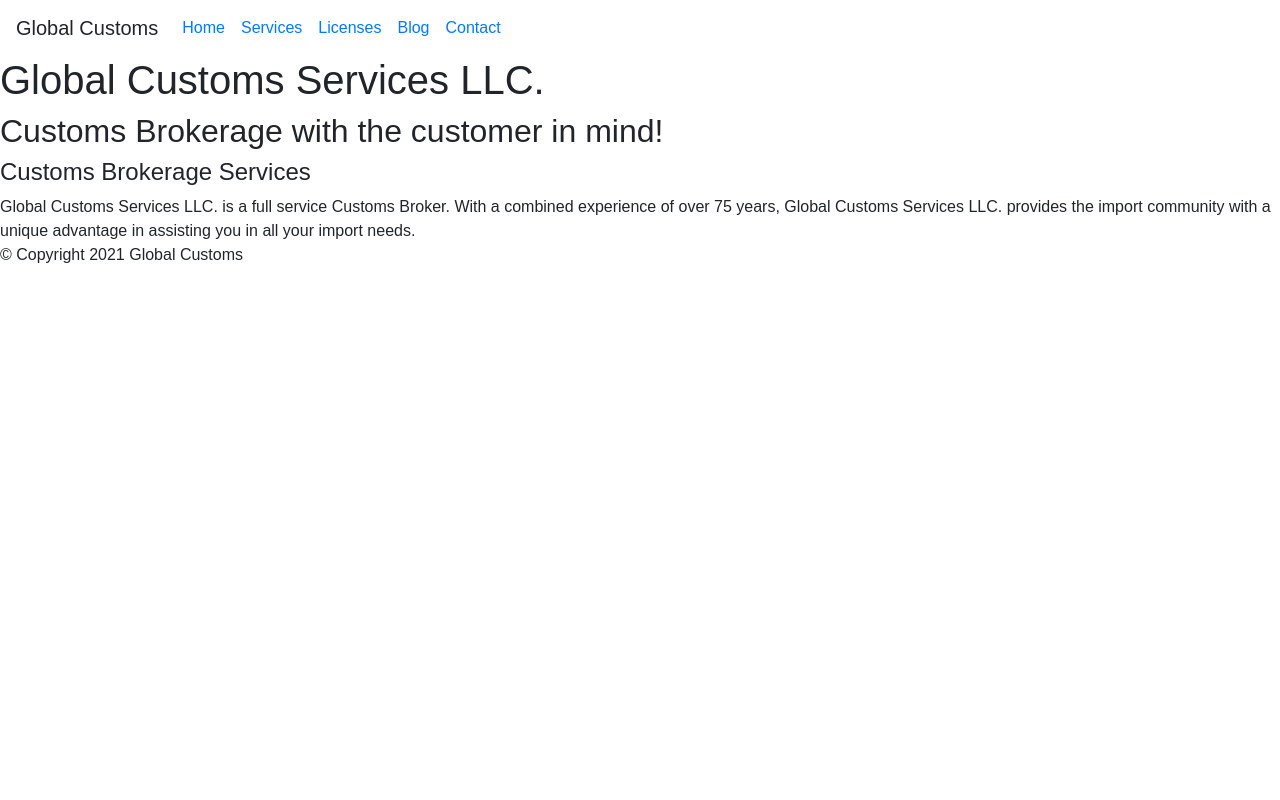
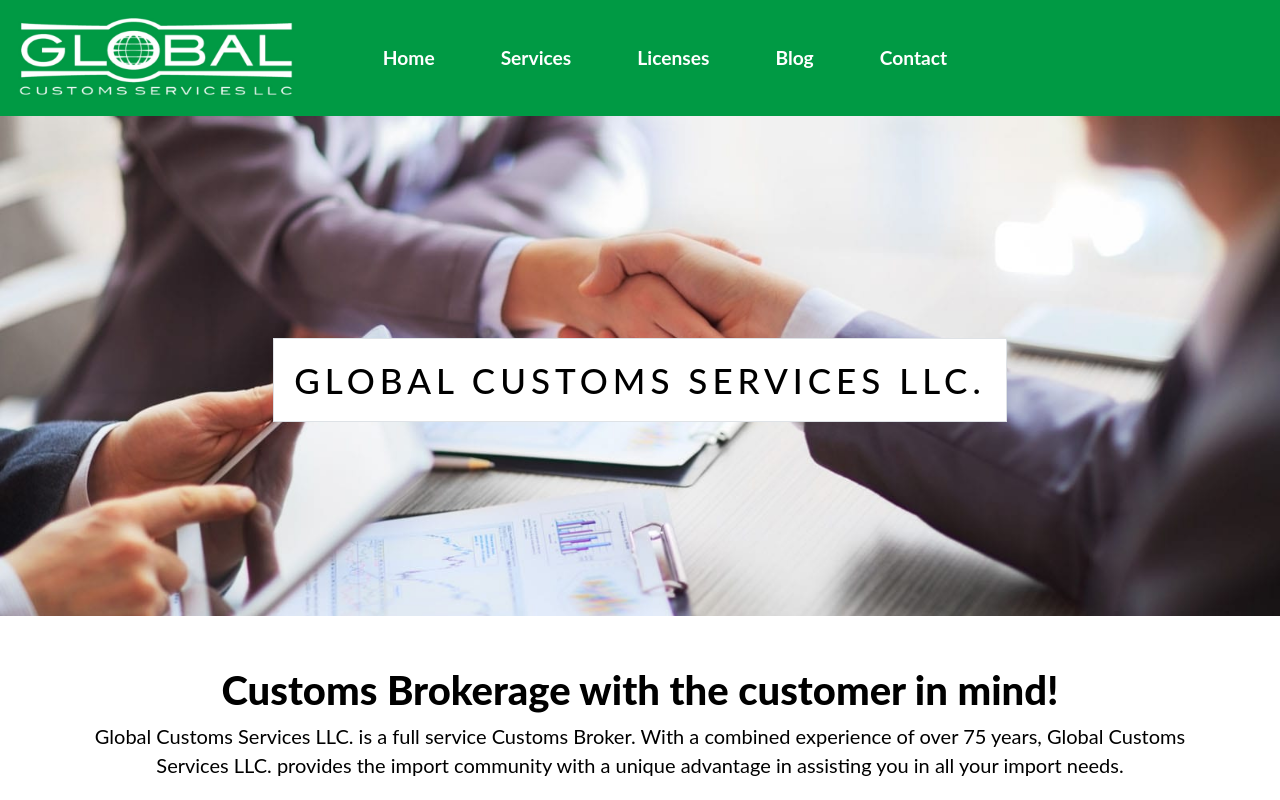
Before and after one commit to Carlosbenitez/GlobalWebsite, a React (Create React App) app: page / in a window 1280 px wide. Shown: the top 800 px of the page. Built offline with nearby package versions, Linux system fonts and the light colour scheme.

Commit message:
changed the theme of the page making the background scroll with the page. Also commented out the about page I may use the home page as the about

```diff
--- a/public/css/style.css
+++ b/public/css/style.css
@@ -1,19 +1,151 @@
-html{
+body, html{
     height: 100%;
+    margin: 0;
+    font-family: "Lato", sans-serif;
+    font-size: 16px;
+    font-weight: 400;
+    line-height: 1.8em;
+    color: #666;
+    background-color: white;
+    color: black;
 }
 
-body{
-    font-family: Arial, Helvetica, sans-serif;
+/* Home specific style */
+
+.pimg1{
+    position:relative;
+    background-position: center;
+    background-size: cover;
+    background-attachment: fixed;
 }
 
-.lists{
+.pimg1{
+    background-image: url(../img/ConsultingIMG.jpg);
+    height: 500px;
+    min-height: 100%;
+    background-repeat: no-repeat;
+}
+
+.ptext{
+    position: absolute;
+    top: 50%;
+    width: 100%;
+    text-align: center;
+    color: black;
+    font-size: 35px;
+    letter-spacing: 5px;
+    text-transform: uppercase;
+    font-weight: 550;
+}
+
+.ptext .border{
+    background-color: white;
+    padding: 20px;
+}
+
+.section{
+    text-align: center;
+    padding: 50px 80px;
+}
+
+#homequote{
+    font-weight: 800;
+}
+
+#homeabout{
+    font-size: 20px;
+}
+
+/* Services specific style */
+
+.serviceslists{
     list-style-type: square;
     display: list-item;
     padding-left: 30px;
 }
 
-.sublists{
+.servicessublists{
     list-style-type: circle;
     display: list-item;
     margin-left: 30px;
 }
+
+/* Licenses specific style */
+
+.licenseslists{
+    list-style-type: square;
+    display: list-item;
+    padding-left: 30px;
+}
+
+
+/* Navbar specific style */
+
+
+.navbar-nav{
+    position: absolute;
+    top: 50%;
+    left: 50%;
+    transform: translate(-50%, -50%);
+    font-weight: 700;
+    font-size: larger;
+}
+
+#navbarimg{
+    height: 90px;
+    width: 300px;
+    margin-left: -10px;
+}
+
+.navbar-toggler{
+    background-color:white;
+}
+
+.navbar{
+    width: 100%;
+    top: 0;
+    z-index: 5;
+    background-color: rgba(0,154,68,255);
+}
+
+.nav-item{
+    color: white;
+    margin-left: 50px;
+    transition: 0.75s ease;
+}
+
+    .nav-item:hover {
+    border-radius: 5px;
+    color: rgba(0,154,68,255);
+    background-color: white;
+    padding: 10px 0px 15px;
+}
+
+    .navbar-brand{
+    color:white;
+    font-weight: bold;
+}
+
+/* Footer specific style */
+
+.footer{
+    margin-top: auto;
+    text-align: center;
+    width: 100%;
+    bottom: 0;
+    opacity: 80%;
+    left: 0;
+    bottom: 0;
+}
+
+
+@media(max-width: 568px) {
+    .pimg1{
+        background-attachment: scroll;
+    }
+    #navbarimg{
+        height: 100px;
+        width: 200px;
+        margin-left: -10px;
+    }
+}
--- a/public/index.html
+++ b/public/index.html
@@ -33,5 +33,15 @@
   <body>
     <noscript>You need to enable JavaScript to run this app.</noscript>
     <div id="root"></div>
+
+    <script src="https://code.jquery.com/jquery-3.5.1.slim.min.js"
+    integrity="sha384-DfXdz2htPH0lsSSs5nCTpuj/zy4C+OGpamoFVy38MVBnE+IbbVYUew+OrCXaRkfj"
+    crossorigin="anonymous"></script>
+  <script src="https://cdn.jsdelivr.net/npm/popper.js@1.16.0/dist/umd/popper.min.js"
+    integrity="sha384-Q6E9RHvbIyZFJoft+2mJbHaEWldlvI9IOYy5n3zV9zzTtmI3UksdQRVvoxMfooAo"
+    crossorigin="anonymous"></script>
+  <script src="https://stackpath.bootstrapcdn.com/bootstrap/4.5.0/js/bootstrap.min.js"
+    integrity="sha384-OgVRvuATP1z7JjHLkuOU7Xw704+h835Lr+6QL9UvYjZE3Ipu6Tp75j7Bh/kR0JKI"
+    crossorigin="anonymous"></script>
   </body>
 </html>
--- a/src/components/nav.js
+++ b/src/components/nav.js
@@ -1,10 +1,11 @@
 import React from "react"
 import { Link } from "react-router-dom"
+import GlobalLogo from "./img/GlobalLogo.jpg"
 
 function Nav() {
     return (
         <nav className="navbar navbar-expand-sm">
-            <title className="navbar-brand">Global Customs</title>
+            <title className="navbar-brand"> <img id="navbarimg" alt="Business meeting background"src={GlobalLogo}/></title>
             <button className="navbar-toggler" type="button" data-toggle="collapse" data-target="#navbarNavAltMarkup"
                 aria-controls="navbarNavAltMarkup" aria-expanded="false" aria-label="Toggle navigation">
                 <span className="navbar-toggler-icon"><i className="fa fa-bars"></i></span>
@@ -12,6 +13,7 @@
             <div className="collapse navbar-collapse" id="navbarNavAltMarkup">
                 <div className="navbar-nav">
                     <Link to="/GlobalWebsite" className="nav-item nav-link active">Home</Link>
+                    {/* <Link to="/GlobalWebsite/about" className="nav-item nav-link">About</Link> */}
                     <Link to="/GlobalWebsite/services" className="nav-item nav-link active">Services</Link>
                     <Link to="/GlobalWebsite/licenses" className="nav-item nav-link active">Licenses</Link>
                     <Link to="/GlobalWebsite/blog" className="nav-item nav-link active">Blog</Link>
--- /dev/null
+++ b/src/pages/about/about.js
@@ -0,0 +1,19 @@
+import React from "react"
+
+
+function About() {
+
+    return (
+        <>
+            <h1 id=""><span id="">About Us</span></h1>
+            <h4>Customs Brokerage Services</h4>
+            <div className="contentback">
+                <article id="hometext" className="hometextbg">
+                    Global Customs Services LLC. is a full service Customs Broker. With a combined experience of over 75 years, Global Customs Services LLC. provides the import community with a unique advantage in assisting you in all your import needs.
+                </article>
+            </div>
+        </>
+    )
+}
+
+export default About
--- a/src/pages/contact/contact.js
+++ b/src/pages/contact/contact.js
@@ -10,7 +10,7 @@
 
 
             <div id="contentback">
-                <h1 id="contacth1"><span id="contacth1bg">Contact Me!</span></h1>
+                <h1 id="contacth1"><span id="contacth1bg">Contact Us!</span></h1>
                 <hr />
                 <form id="contactform">
                     <div className="form-group col-md-6">
--- a/src/pages/home/home.js
+++ b/src/pages/home/home.js
@@ -4,14 +4,34 @@
 
     return (
         <>
-            <h1>Global Customs Services LLC.</h1>
-            <h2>Customs Brokerage with the customer in mind!</h2>
-            <h4>Customs Brokerage Services</h4>
-            <div className="contentback">
-                <article id="hometext" className="hometextbg">
-                    Global Customs Services LLC. is a full service Customs Broker. With a combined experience of over 75 years, Global Customs Services LLC. provides the import community with a unique advantage in assisting you in all your import needs.
-                </article>
+            <div className="pimg1">
+                <div className="ptext">
+                    <span className="border">
+                    Global Customs Services LLC.
+                    </span>
+                </div>
             </div>
+
+            <section className="section section-light">
+                <h1 id="homequote"> Customs Brokerage with the customer in mind!</h1>
+                <p id="homeabout">Global Customs Services LLC. is a full service Customs Broker. With a combined experience of over 75 years, Global Customs Services LLC. provides the import community with a unique advantage in assisting you in all your import needs.
+                </p>
+            </section>
+
+
+            <div className="pimg1">
+                <div className="ptext">
+                    <span className="border">
+                    Meet the Team!
+                    </span>
+                </div>
+            </div>
+
+            <section className="section section-light">
+                <h1 id="homequote"> Our trusted employees:</h1>
+                <p>Here I would like to put the images of some of the employees so that users can get to know who theyre working with.
+                </p>
+            </section>
         </>
     )
 }
--- a/src/pages/licenses/licenses.js
+++ b/src/pages/licenses/licenses.js
@@ -7,13 +7,13 @@
         <>
             <h1 id=""><span id="">Licenses & Credentials</span></h1>
 <h2>Licensed</h2>
-<ul class="lists">
+<ul class="licenseslists">
                 <li>U.S. Customs Brokers</li>
                 <li>NVOCC, Freight Forwarding, FMC</li>
 </ul>
 
 <h2>Certifications & Memberships</h2>
-<ul class="lists">
+<ul class="licenseslists">
                 <li>IMDG, NCBFAA, CTPAT, NJBIA</li>
 </ul>
         </>
--- a/src/pages/services/services.js
+++ b/src/pages/services/services.js
@@ -6,29 +6,29 @@
     return (
         <>
             <h1 id=""><span id="">Our Services</span></h1>
-            <ul class="lists">
+            <ul className="serviceslists">
                 <li>Fill customs import documentation</li>
                 <li>Import Security FIling (ISF)(10+2)</li>
                 <li>Custom clearance including but not limited to FDA, USDA,FCC, F&W, TIB, T&E</li>
                 <li>C-TPAT certified</li>
                 <li>Ocean Freight
                     <ul>
-                        <li class="sublists">FCL</li>
-                        <li class="sublists">LCL</li>
-                        <li class="sublists">OOG</li>
-                        <li class="sublists">Special equipment</li>
+                        <li className="servicessublists">FCL</li>
+                        <li className="servicessublists">LCL</li>
+                        <li className="servicessublists">OOG</li>
+                        <li className="servicessublists">Special equipment</li>
                     </ul>
                 </li>
                 <li>International & Domestic Air Frieght
                 <ul>
-                        <li class="sublists">Direct</li>
-                        <li class="sublists">Consolidated</li>
+                        <li className="sublists">Direct</li>
+                        <li className="sublists">Consolidated</li>
                     </ul>
                 </li>
                 <li>Nationwide Domestic Trucking
                 <ul>
-                        <li class="sublists">Door to door</li>
-                        <li class="sublists">Trans-load Capabilities</li>
+                        <li className="sublists">Door to door</li>
+                        <li className="sublists">Trans-load Capabilities</li>
                     </ul>
                 </li>
                 <li>Online Tracking, Custom Bonds, Delivery to final consignee, Customized reports, Remote filing, Duty drawbacks</li>
```
Also changed, not shown: src/App.js (+5 -3 lines), public/img/ConsultingIMG.jpg (added), src/components/img/GlobalLogo.jpg (renamed from public/img/GlobalLogo.jpg).
